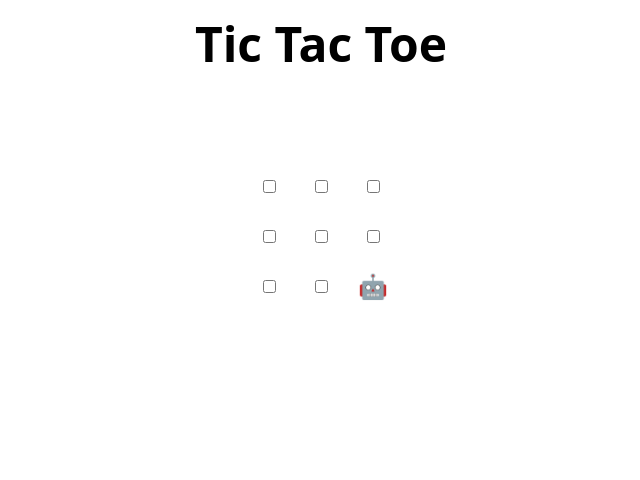
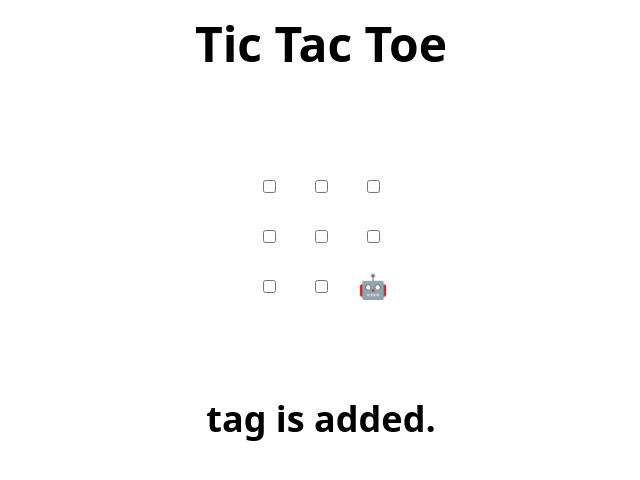
Before and after one commit to jaskarandji/intro-github, a plain HTML site: page index.html in a window 1280 px wide. Shown: the whole page, without its empty margins (319-959 px from the left). Drawn offline with Linux system fonts and the light colour scheme.

Commit message:
Update index.html
just randomly added this line

```diff
--- a/index.html
+++ b/index.html
@@ -47,7 +47,7 @@
   </tr>
 </table>
 
-<h2 hidden>Game over, refresh to play again 🧑‍💻 🤖!</h2>
+ <h2> tag is added.
 
 <script>
   // Initialization
```
